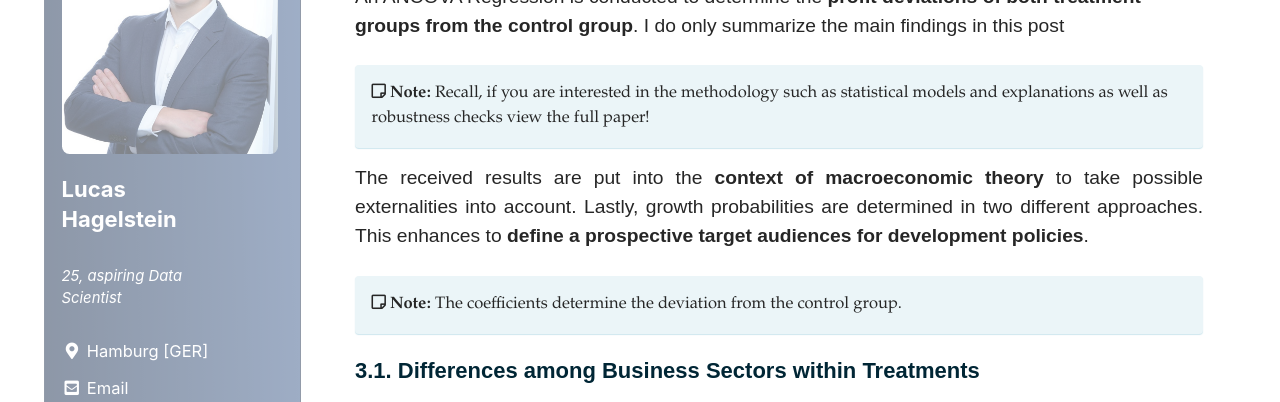
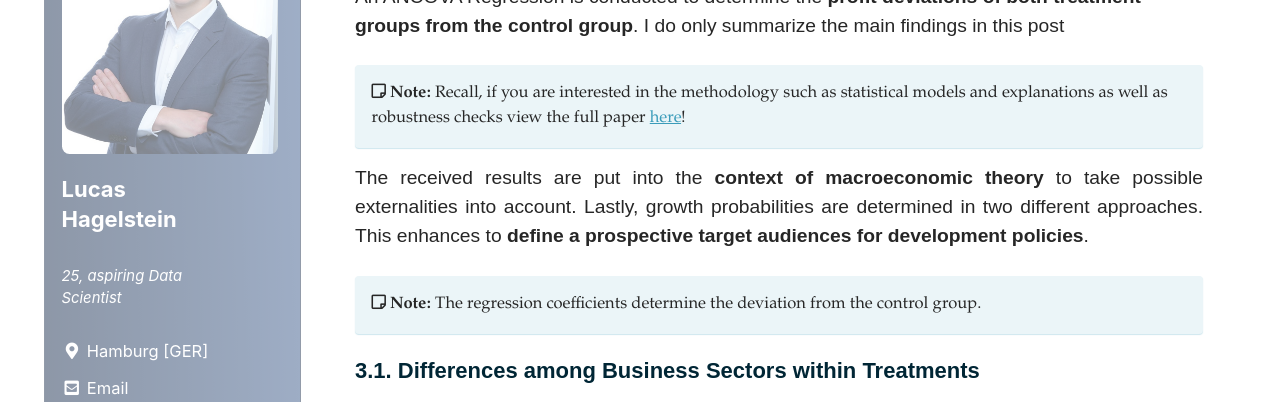
Before and after one commit to LHAGELS/LHAGELS.github.io, a Jekyll site: the page built from _posts/2020-06-04-PART-II-Development-Opportunities-of-Micro-Entrepreneurs-Evidence-from-Kenya.md, in a window 1280 px wide and 900 px high, scrolled down 482 px. Shown: the part 175-577 px from the top of the window. Built offline with Jekyll 4.4.1, drawn with Linux system fonts in a browser that asks for light colours; cached includes are drawn as plain includes; nearby versions of some CDN libraries; some of the changed text lies outside the part shown.

Commit message:
new github

```diff
--- a/_posts/2020-06-04-PART-II-Development-Opportunities-of-Micro-Entrepreneurs-Evidence-from-Kenya.md
+++ b/_posts/2020-06-04-PART-II-Development-Opportunities-of-Micro-Entrepreneurs-Evidence-from-Kenya.md
@@ -25,13 +25,13 @@ Part II of this series addresses the results we calculate with help of ANCOVA an
 {: .text-justify}
 In this section certain approaches are conducted to elaborate differences among micro-enterprises. An ANCOVA Regression is conducted to determine the **profit deviations of both treatment groups from the control group**. I do only summarize the main findings in this post
 
-<i class="far fa-sticky-note"></i> **Note:** Recall, if you are interested in the methodology such as statistical models and explanations as well as robustness checks view the full paper!
+<i class="far fa-sticky-note"></i> **Note:** Recall, if you are interested in the methodology such as statistical models and explanations as well as robustness checks view the full paper [here](/assets/docs/bachelor_thesis.pdf)!
   {: .notice--info}
 
 {: .text-justify}
 The received results are put into the **context of macroeconomic theory** to take possible externalities into account. Lastly, growth probabilities are determined in two different approaches. This enhances to **define a prospective target audiences for development policies**.
 
-<i class="far fa-sticky-note"></i> **Note:** The coefficients determine the deviation from the control group.
+<i class="far fa-sticky-note"></i> **Note:** The regression coefficients determine the deviation from the control group.
   {: .notice--info}
 
 ### 3.1. Differences among Business Sectors within Treatments
@@ -107,7 +107,7 @@ Recent studies deliver evidence that suggests **high income elasticities of take
 **Logistic regression** is conducted to investigate differences in the likelihood of a grown profit among treatment groups. As examined previously an **economic cycle is suggested to be 12 months** in length.
 First, **“average growth”** is defined by the difference between the profits at baseline and the **average yield profits from wave 1 until wave 6**, this is equal to a period of 12 months after the treatment. Second, the same analysis is conducted again but narrowed in the definition of profit growth. Now, growth is determined by **"point growth"**. Thus it investigates the likelihood of **profit growth after exactly 12 months** instead of the average value within this period.
 
-<i class="far fa-sticky-note"></i> **Note:** Recall, if you are interested in the methodology such as statistical models used in this paper have a look at the full paper!
+<i class="far fa-sticky-note"></i> **Note:** Recall, if you are interested in the methodology such as statistical models used in this paper have a look at the full paper [here](/assets/docs/bachelor_thesis.pdf)!
   {: .notice--info}
 
 ### 3.3.1. Overview of Probabilities
```
Also changed, not shown: _posts/2020-06-03-PART-I-Development-Opportunities-of-Micro-Entrepreneurs-Evidence-from-Kenya.md (+1 -1 lines).
